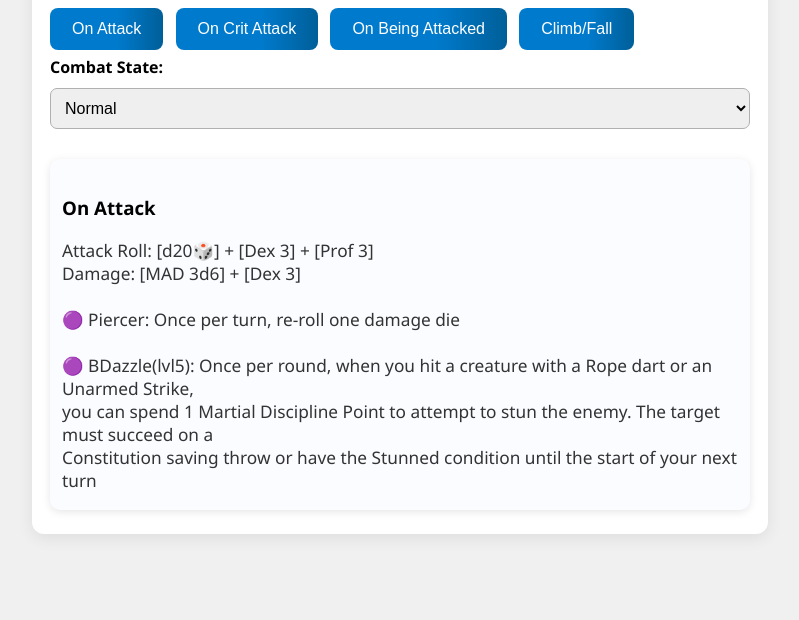
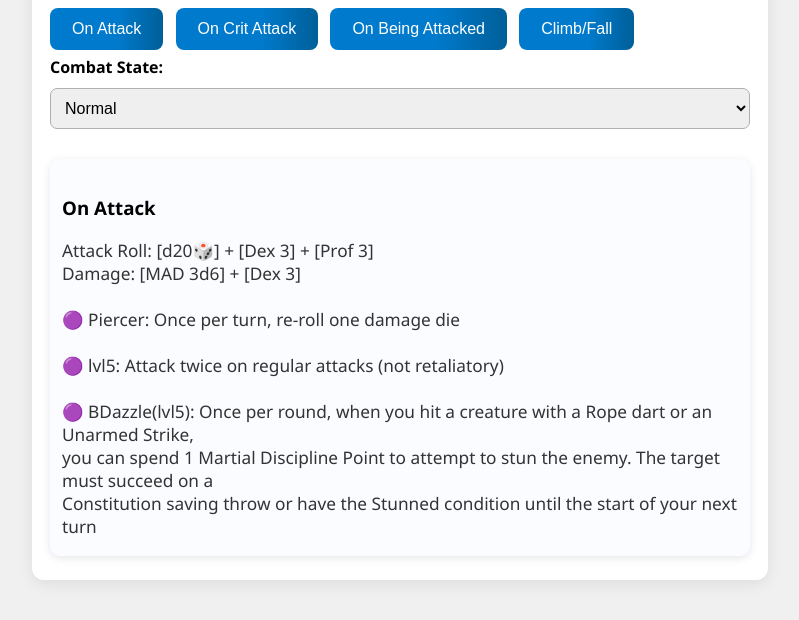
Before and after one commit to simonlav24/Edgar, a plain HTML site: page index.html in a window 1280 px wide. Both pictures are taken after a click on the button "On Attack". Shown: the part 148-768 px from the top of the page, without its empty margins (240-1039 px from the left). Drawn offline with Linux system fonts and the light colour scheme.

Commit message:
update attack

```diff
--- a/index.html
+++ b/index.html
@@ -166,6 +166,8 @@
 
             🟣 Piercer: Once per turn, re-roll one damage die
 
+            🟣 lvl5: Attack twice on regular attacks (not retaliatory)
+
             🟣 BDazzle(lvl5): Once per round, when you hit a creature with a Rope dart or an Unarmed Strike,
              \tyou can spend 1 Martial Discipline Point to attempt to stun the enemy. The target must succeed on a
              \tConstitution saving throw or have the Stunned condition until the start of your next turn`;
```
